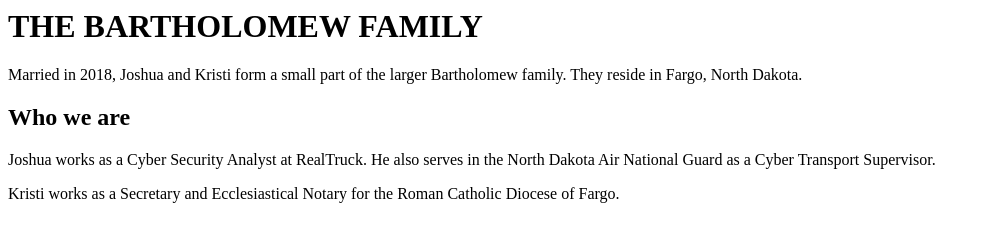
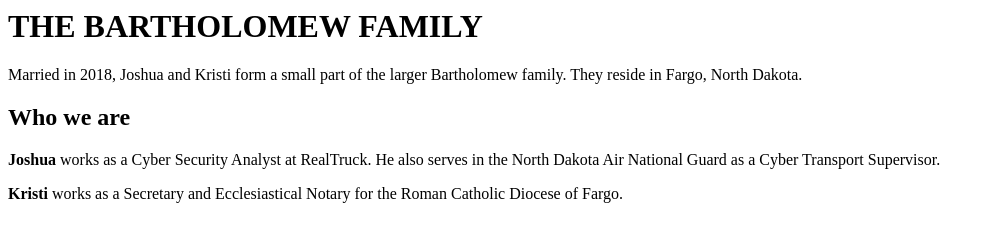
Before and after one commit to joshbart/bartholomew-one, a plain HTML site: page bartholomew.one/index.html in a window 1280 px wide. Shown: the whole page, without its empty margins (0-990 px from the left). Drawn offline with Linux system fonts and the light colour scheme.

Commit message:
Formatting!

```diff
--- a/bartholomew.one/index.html
+++ b/bartholomew.one/index.html
@@ -4,8 +4,8 @@
         <p>Married in 2018, Joshua and Kristi form a small part of the larger Bartholomew family.  They reside in Fargo, North Dakota.</p>
         <div>
             <h2>Who we are</h2>
-            <p><span>Joshua</span> works as a Cyber Security Analyst at RealTruck.  He also serves in the North Dakota Air National Guard as a Cyber Transport Supervisor.</p>
-            <p><span>Kristi</span> works as a Secretary and Ecclesiastical Notary for the Roman Catholic Diocese of Fargo.</p>
+            <p><strong>Joshua</strong> works as a Cyber Security Analyst at RealTruck.  He also serves in the North Dakota Air National Guard as a Cyber Transport Supervisor.</p>
+            <p><strong>Kristi</strong> works as a Secretary and Ecclesiastical Notary for the Roman Catholic Diocese of Fargo.</p>
         </div>
     </div>
 </body>
```
